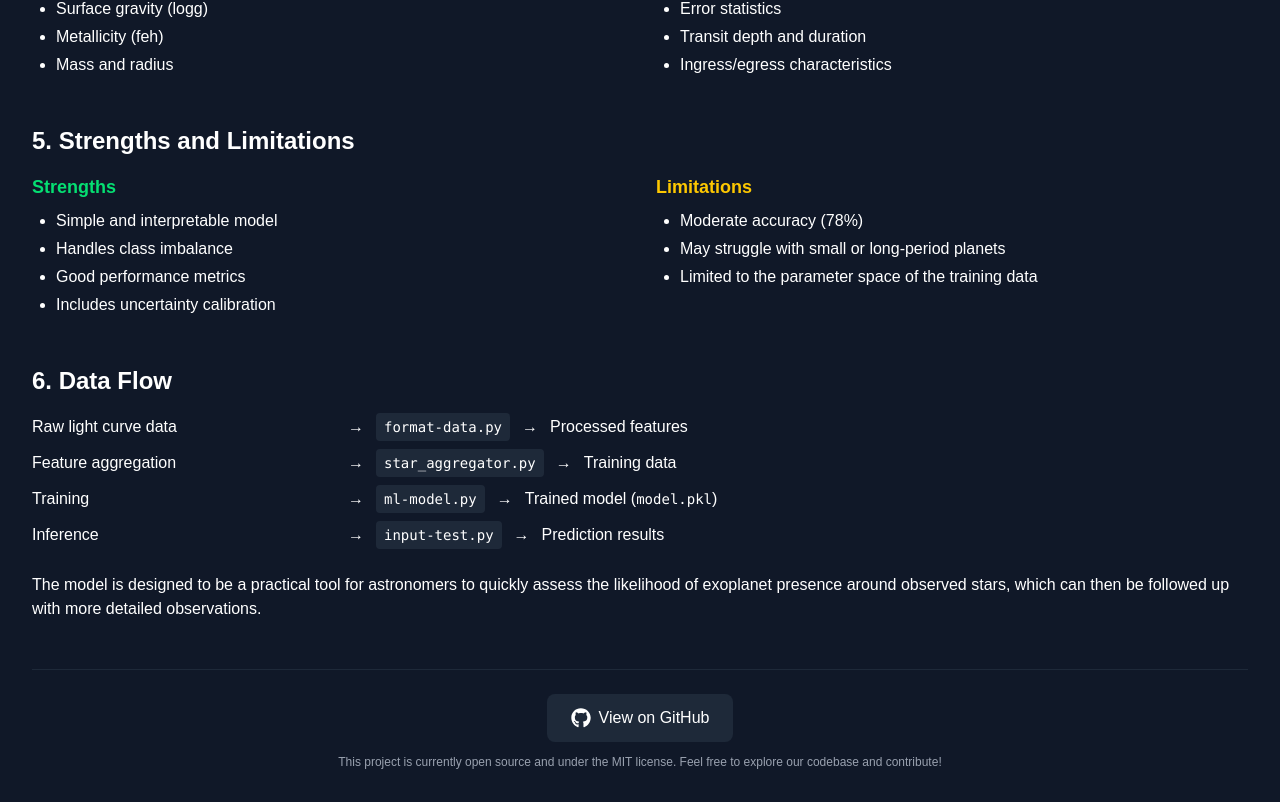
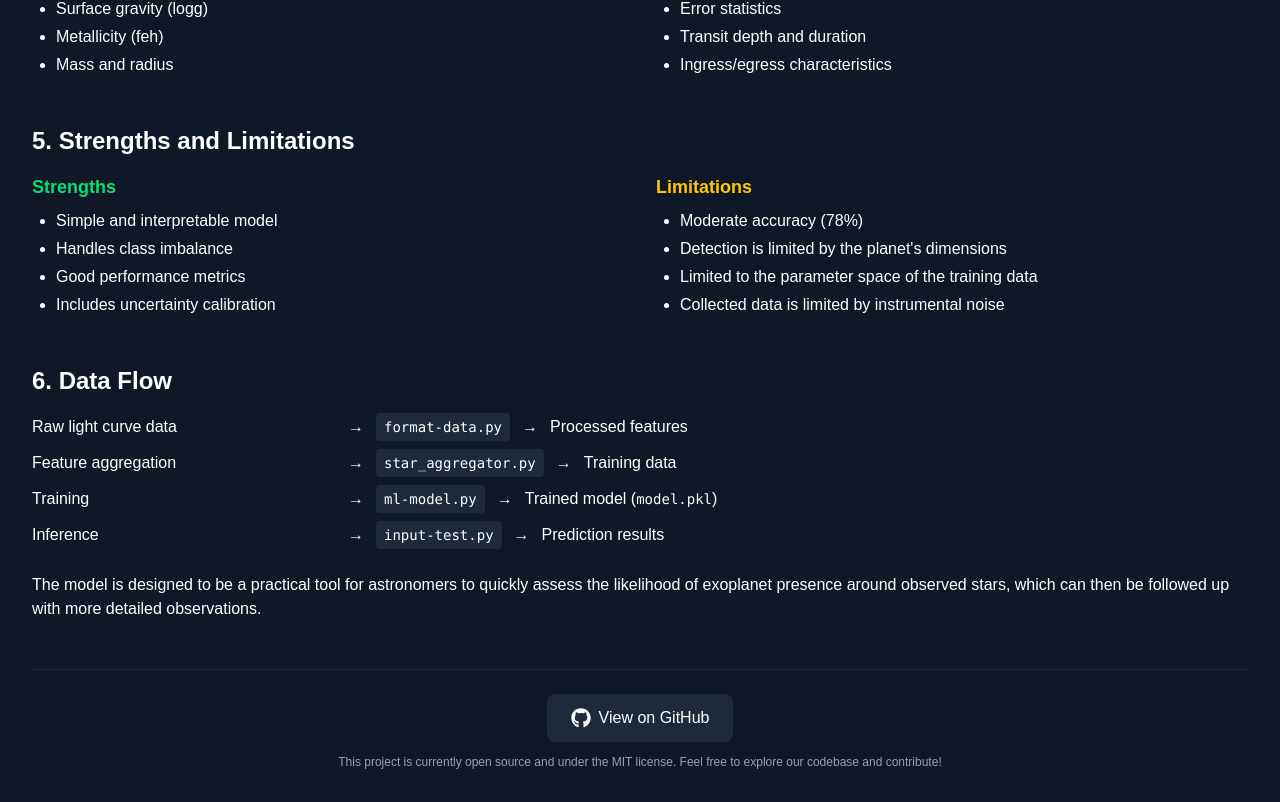
Before and after one commit to myrmlbst/NASA-SpaceApps-Hackathon, a React (Vite) app in the folder frontend/: page /about-model in a window 1280 px wide. Shown: the part 1711-2513 px from the top of the page. Built offline with nearby package versions, Linux system fonts and the light colour scheme.

Commit message:
added limitations

```diff
--- a/frontend/src/pages/AboutModel.jsx
+++ b/frontend/src/pages/AboutModel.jsx
@@ -156,8 +156,9 @@ function AboutModel() {
               <h3 className="font-semibold text-base sm:text-lg mb-1 sm:mb-2 text-yellow-400">Limitations</h3>
               <ul className="list-disc ml-4 sm:ml-6 space-y-1 text-sm sm:text-base">
                 <li>Moderate accuracy (78%)</li>
-                <li>May struggle with small or long-period planets</li>
+                <li>Detection is limited by the planet's dimensions</li>
                 <li>Limited to the parameter space of the training data</li>
+                <li>Collected data is limited by instrumental noise</li>
               </ul>
             </div>
           </div>
```
